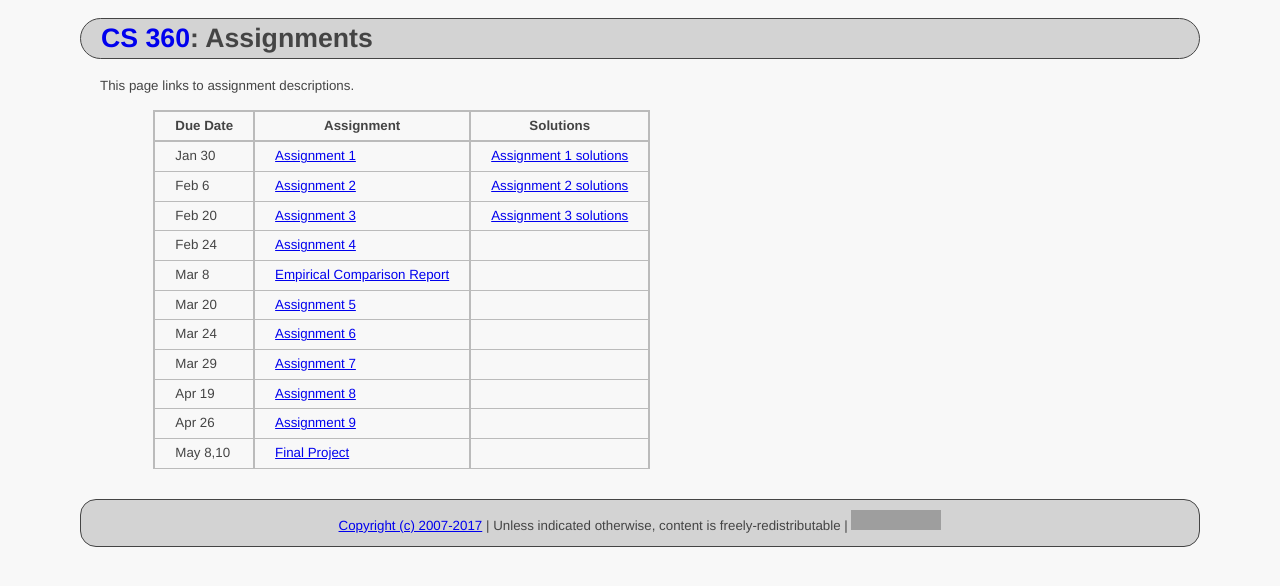
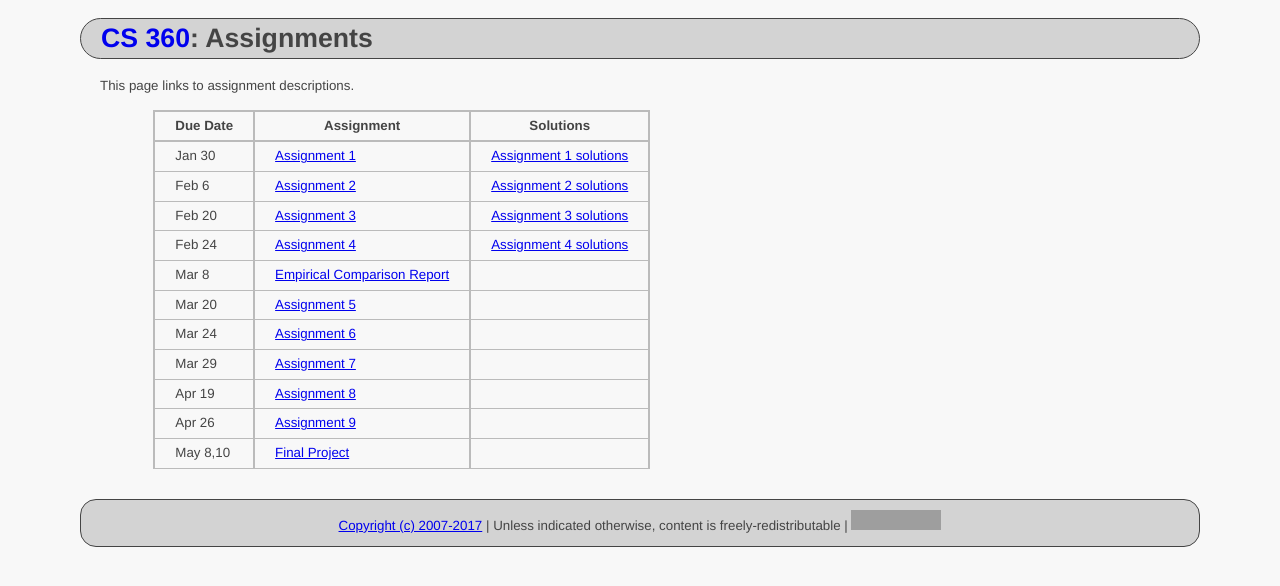
Before and after one commit to ycpcs/cs360-spring2017, a Jekyll site: the page built from assign/index.md, in a window 1280 px wide. Shown: the top 586 px of the page. Built offline with Jekyll 4.4.1, drawn with Linux system fonts in a browser that asks for light colours; grey boxes are pictures that could not be loaded.

Commit message:
add assign 4 sol
add assign 4 sol

```diff
--- a/assign/index.md
+++ b/assign/index.md
@@ -10,7 +10,7 @@ This page links to assignment descriptions.
 > Jan 30   | [Assignment 1](../assign/assign01.html)                  | [Assignment 1 solutions](../assign/sol/assign01sol.pdf) |
 > Feb 6    | [Assignment 2](../assign/assign02.html)                  | [Assignment 2 solutions](../assign/sol/assign02sol.pdf) |
 > Feb 20   | [Assignment 3](../assign/assign03.html)                  | [Assignment 3 solutions](../assign/sol/assign03sol.pdf) |
-> Feb 24   | [Assignment 4](../assign/assign04.html)                  | <!-- [Assignment 4 solutions](../assign/sol/assign04sol.pdf) --> |
+> Feb 24   | [Assignment 4](../assign/assign04.html)                  | [Assignment 4 solutions](../assign/sol/assign04sol.pdf) |
 > Mar 8    | [Empirical Comparison Report](../assign/emp_comp.html)   |           |
 > Mar 20   | [Assignment 5](../assign/assign05.html)                  | <!-- [Assignment 5 solutions](../assign/sol/assign05sol.pdf) --> |
 > Mar 24   | [Assignment 6](../assign/assign06.html)                  | <!-- [Assignment 6 solutions](../assign/sol/assign06sol.pdf) --> |
```
Also changed, not shown: 1 other file.
